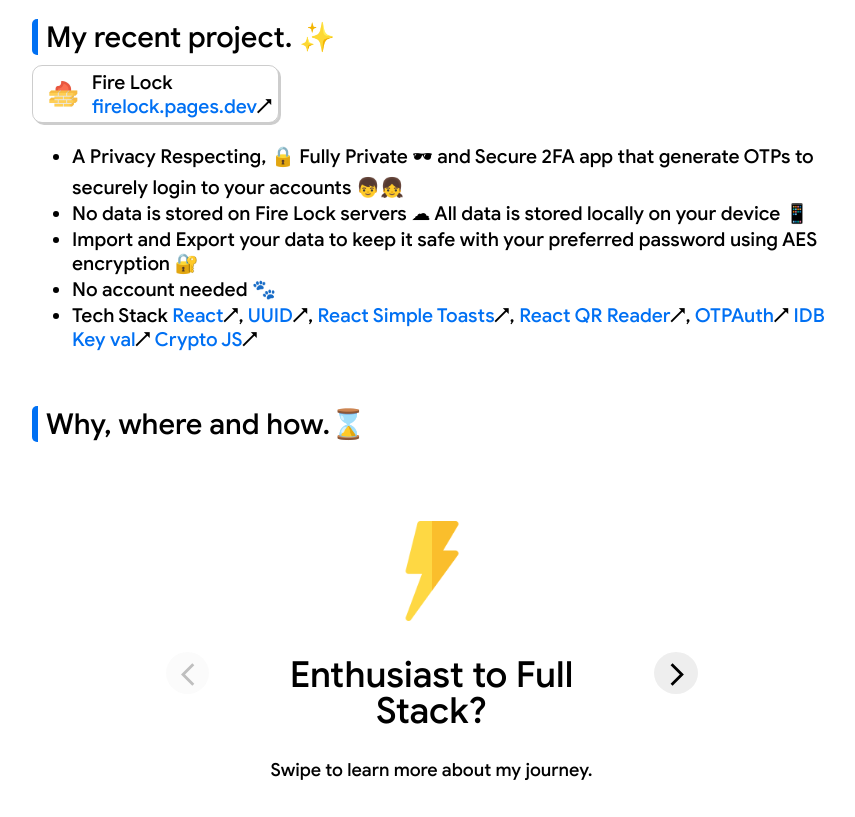
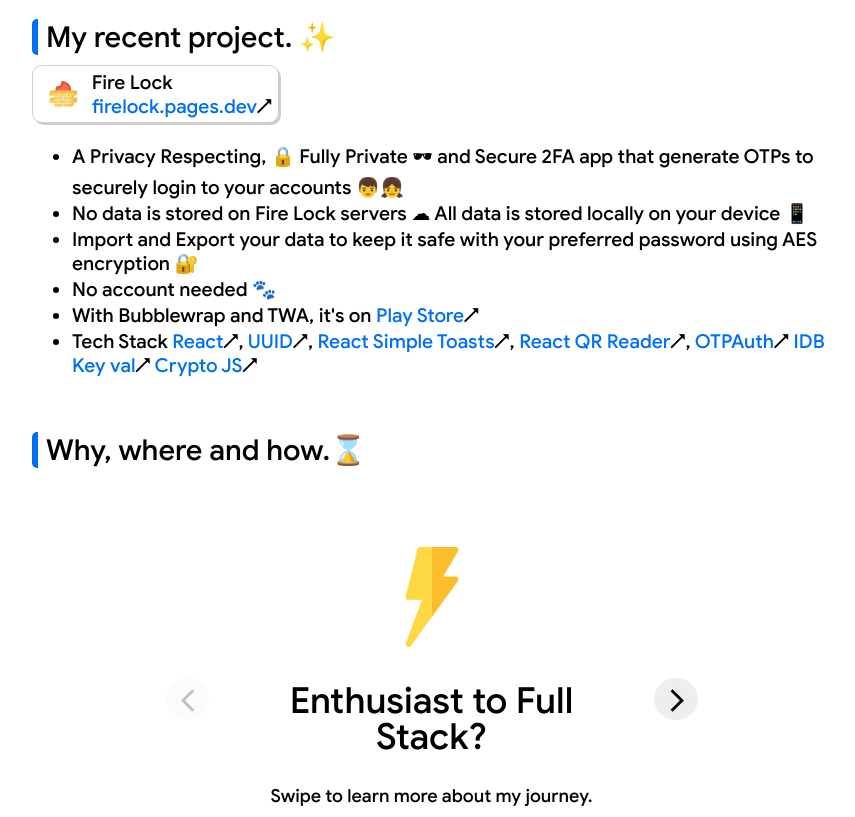
Before and after one commit to tharunoptimus/short-portfolio, a plain HTML site: page formattedIndex.html in a window 1280 px wide. Shown: the part 1358-2175 px from the top of the page, without its empty margins (208-1063 px from the left). Drawn offline with Linux system fonts and the light colour scheme.

Commit message:
Added info about the play store app

```diff
--- a/formattedIndex.html
+++ b/formattedIndex.html
@@ -131,6 +131,9 @@
 						</li>
 						<li>
 							No account needed 🐾
+						</li>
+						<li>
+							With Bubblewrap and TWA, it's on <a href="https://play.google.com/store/apps/details?id=dev.pages.firelock.twa" target="_blank" rel="noopener noreferrer">Play Store</a>&nearr;
 						</li>
 						<li>
 							Tech Stack
```
Also changed, not shown: index.html (+1 -1 lines).
